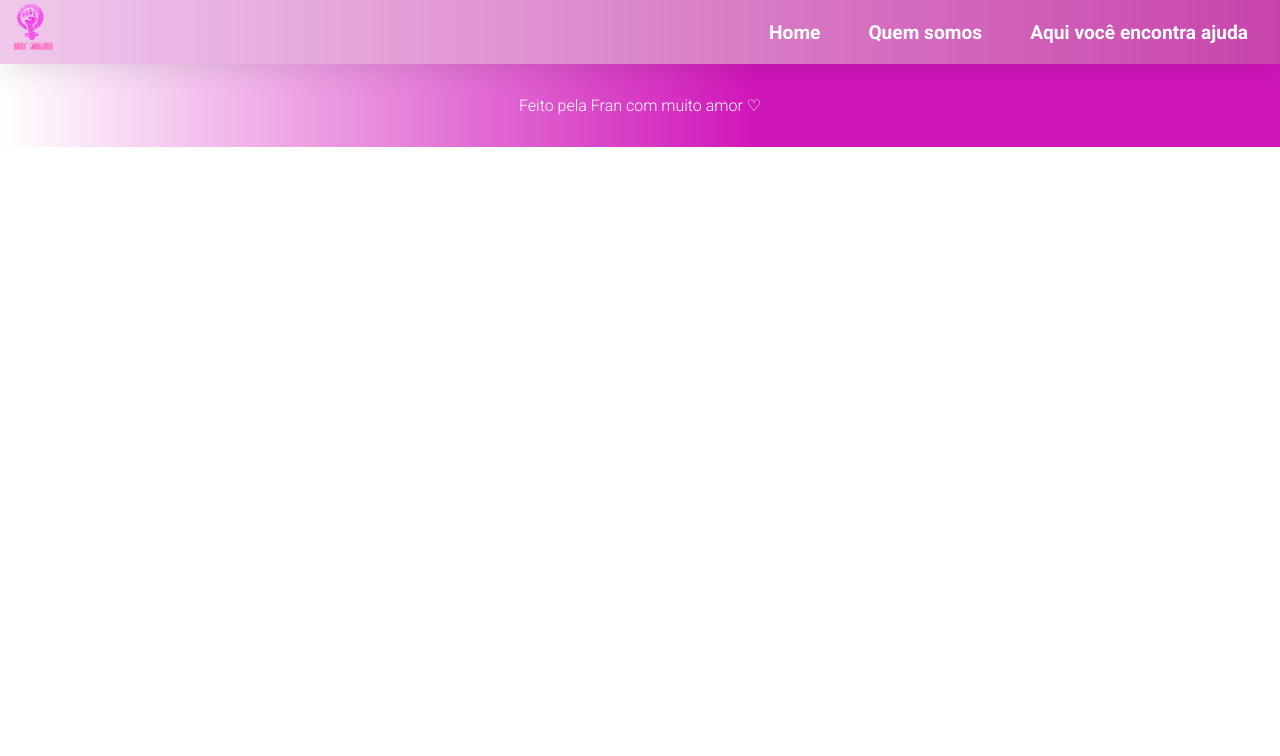
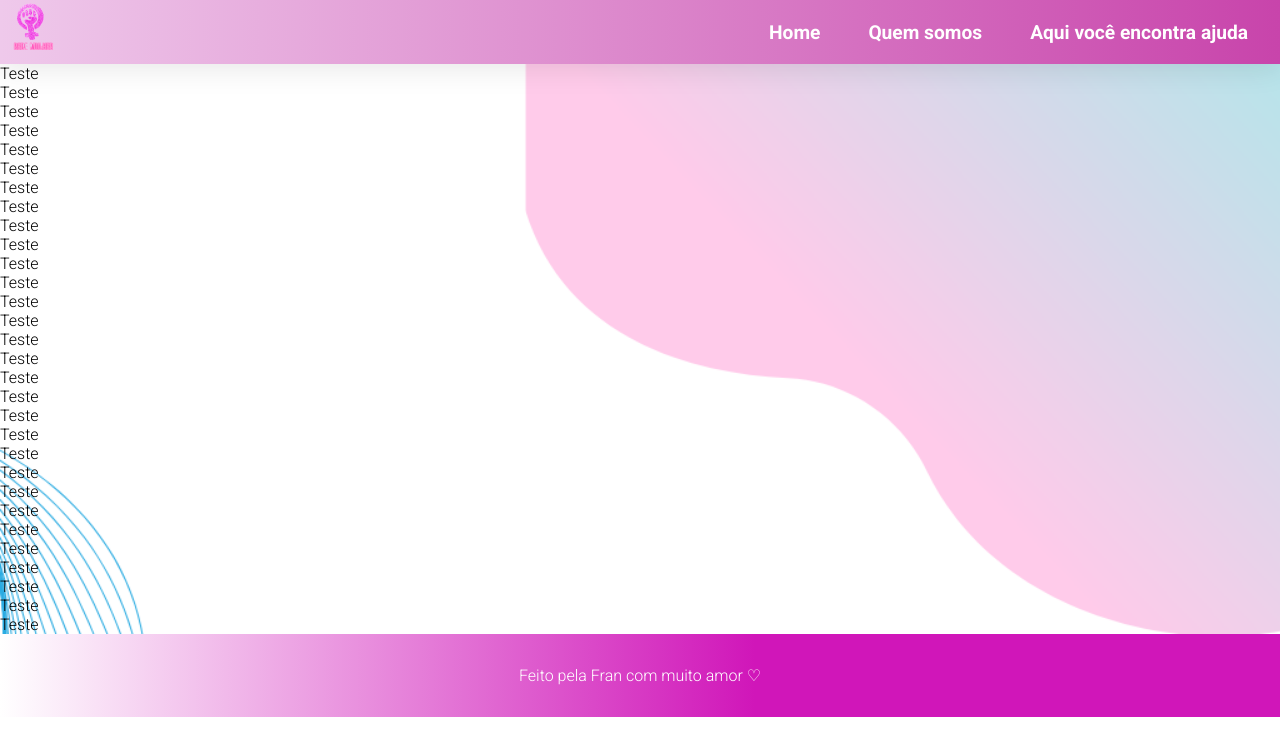
Before and after one commit to FrancieleCsantos/Rede-Mulher, a React (Vite) app in the folder projeto-final/: page /ajuda in a window 1280 px wide. Shown: the top 756 px of the page. Built offline with nearby package versions, Linux system fonts and the light colour scheme.

Commit message:
Iniciado tela Ajuda

```diff
--- a/projeto-final/src/Router.jsx
+++ b/projeto-final/src/Router.jsx
@@ -2,6 +2,7 @@ import { BrowserRouter, Routes, Route } from 'react-router-dom'
 import Menu from './components/Menu'
 import Home from './pagesSite/Home'
 import Sobre from './pagesSite/Sobre'
+import Ajuda from './pagesSite/Ajuda'
 import Footer from './components/Footer'
 
 
@@ -12,6 +13,7 @@ const Router = () => {
       <Routes>
         <Route path="/" element={<Home/>} />
         <Route path="/sobre" element={<Sobre/>} />
+        <Route path="/ajuda" element={<Ajuda/>} />
       </Routes>
       <Footer content="Feito pela Fran com muito amor ♡" />
     </BrowserRouter>
--- /dev/null
+++ b/projeto-final/src/pagesSite/Ajuda.jsx
@@ -0,0 +1,42 @@
+import styles from '../styles/pages/ajuda.module.css'
+
+function Ajuda() {
+    return(
+<>
+<main className={styles.containerMainAjuda}>
+    <div>Teste</div>
+    <div>Teste</div>
+    <div>Teste</div>
+    <div>Teste</div>
+    <div>Teste</div>
+    <div>Teste</div>
+    <div>Teste</div>
+    <div>Teste</div>
+    <div>Teste</div>
+    <div>Teste</div>
+    <div>Teste</div>
+    <div>Teste</div>
+    <div>Teste</div>
+    <div>Teste</div>
+    <div>Teste</div>
+    <div>Teste</div>
+    <div>Teste</div>
+    <div>Teste</div>
+    <div>Teste</div>
+    <div>Teste</div>
+    <div>Teste</div>
+    <div>Teste</div>
+    <div>Teste</div>
+    <div>Teste</div>
+    <div>Teste</div>
+    <div>Teste</div>
+    <div>Teste</div>
+    <div>Teste</div>
+    <div>Teste</div>
+    <div>Teste</div>
+</main>
+</>
+    )
+}
+
+export default Ajuda;
--- a/projeto-final/src/styles/pages/ajuda.module.css
+++ b/projeto-final/src/styles/pages/ajuda.module.css
@@ -0,0 +1,5 @@
+.containerMainAjuda{
+    background-image:url(../../assets/fundoAjuda.png) ;
+    background-repeat: no-repeat;
+    background-size: 100%;
+}
```
Also changed, not shown: projeto-final/src/assets/fundoAjuda.png (added).
